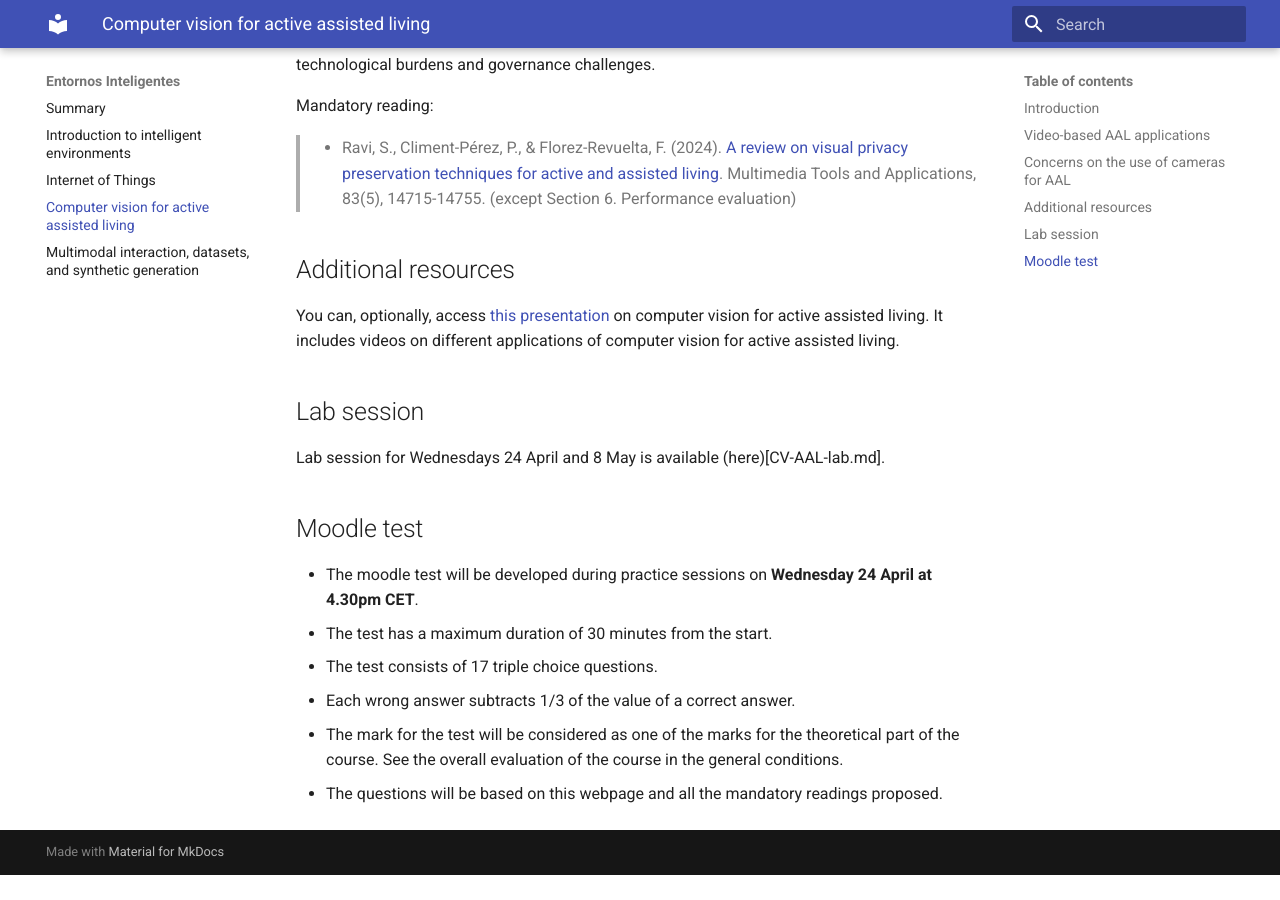
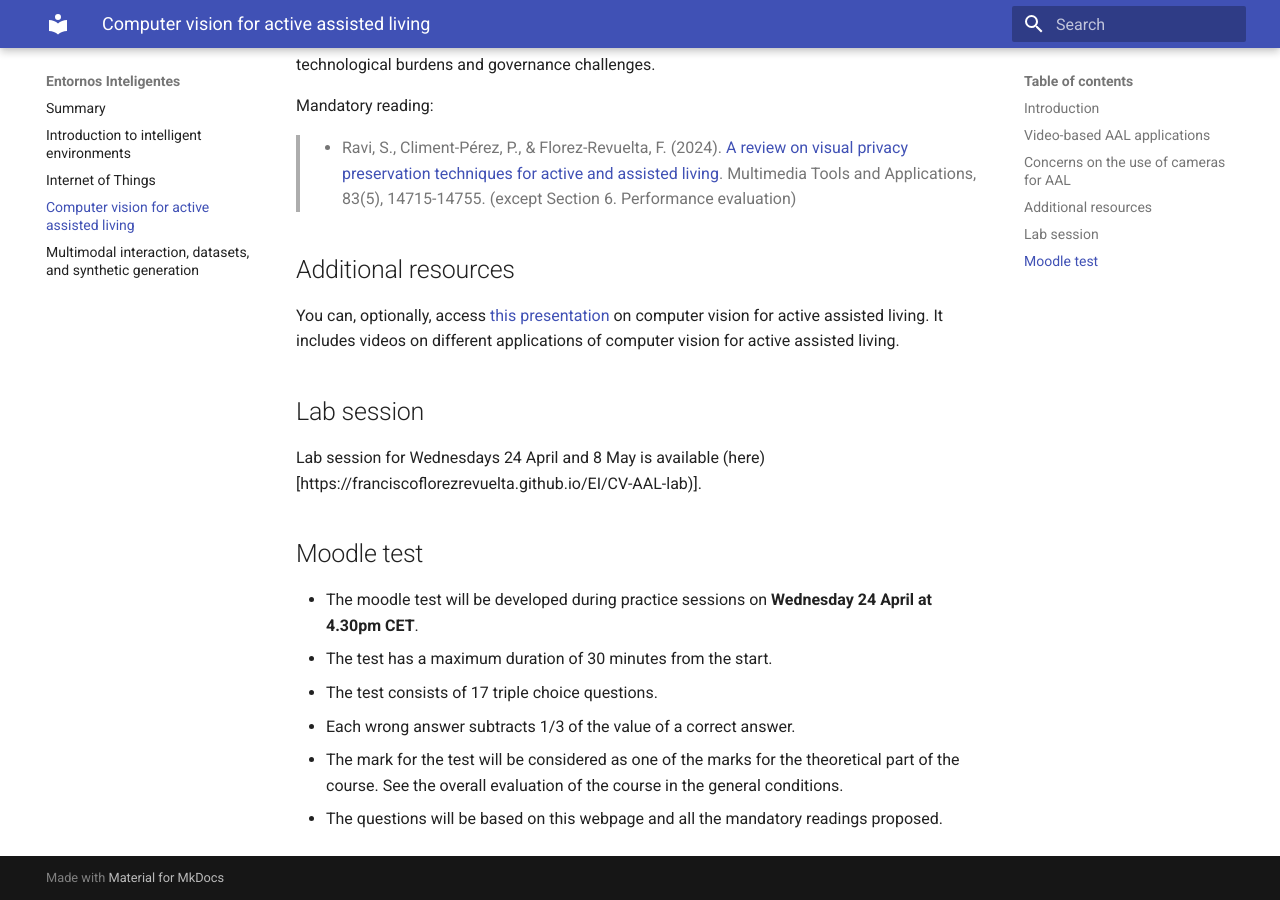
Before and after one commit to FranciscoFlorezRevuelta/EI, an MkDocs documentation site: the page built from docs/CV_AAL.md, in a window 1280 px wide and 900 px high, scrolled down 2941 px. Built offline with MkDocs 1.6.1 and Material for MkDocs 9.7.7, drawn with Linux system fonts in a browser that asks for light colours; before the commit the page ends 3816 px from its top, so only the background shows below that.

Commit message:
Update CV_AAL.md

```diff
--- a/docs/CV_AAL.md
+++ b/docs/CV_AAL.md
@@ -46,7 +46,7 @@ Mandatory reading:
 You can, optionally, access [this presentation](https://unialicante-my.sharepoint.com/:b:/g/personal/francisco_florez_mscloud_ua_es/EV6lRC852G9MjgbBQhShivoBn33XyH_xREwvXbj2u2s65g?e=nztneB) on computer vision for active assisted living. It includes videos on different applications of computer vision for active assisted living.
 
 ## Lab session
-Lab session for Wednesdays 24 April and 8 May is available (here)[CV-AAL-lab.md].
+Lab session for Wednesdays 24 April and 8 May is available (here)[https://franciscoflorezrevuelta.github.io/EI/CV-AAL-lab)].
 
 ## Moodle test
 
```
